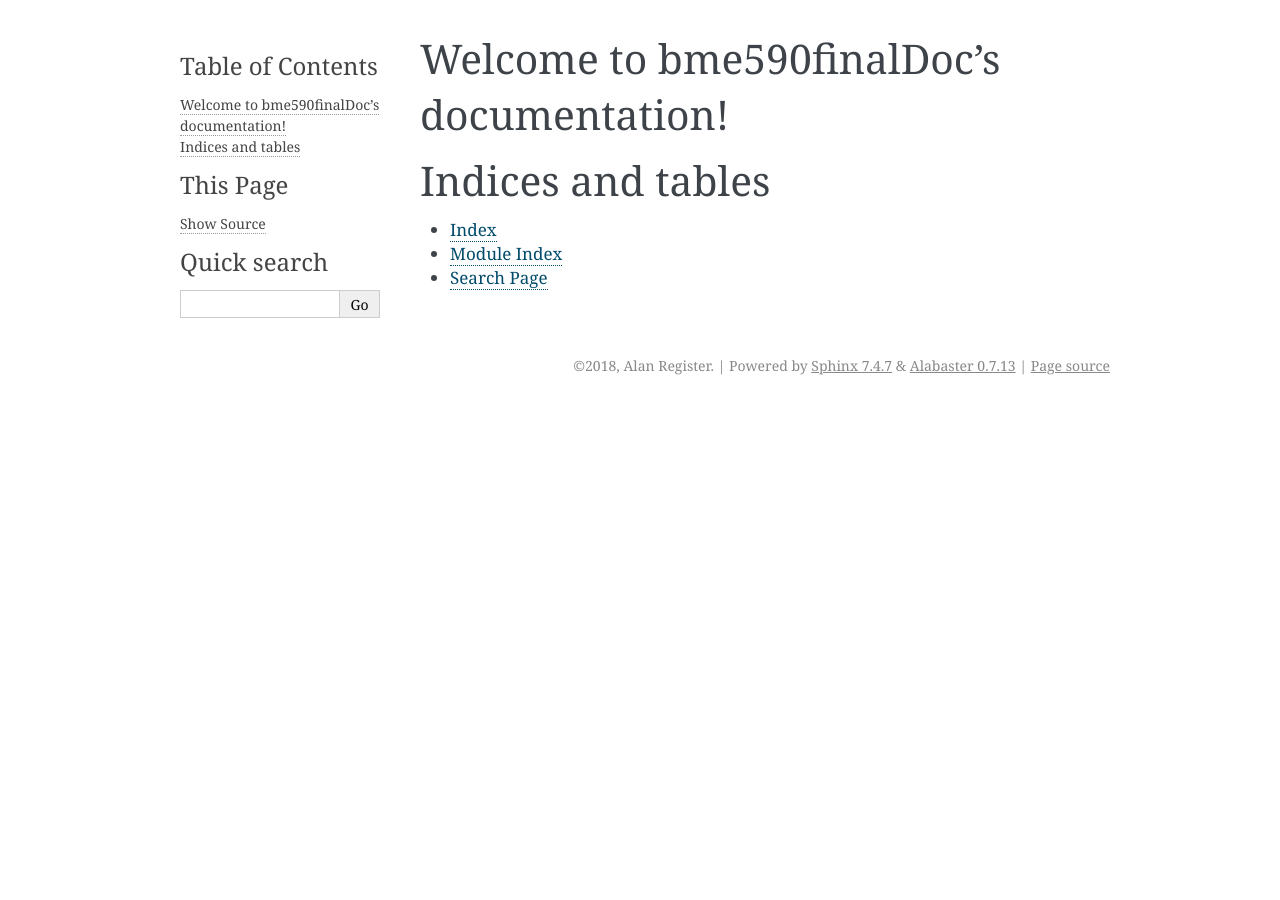
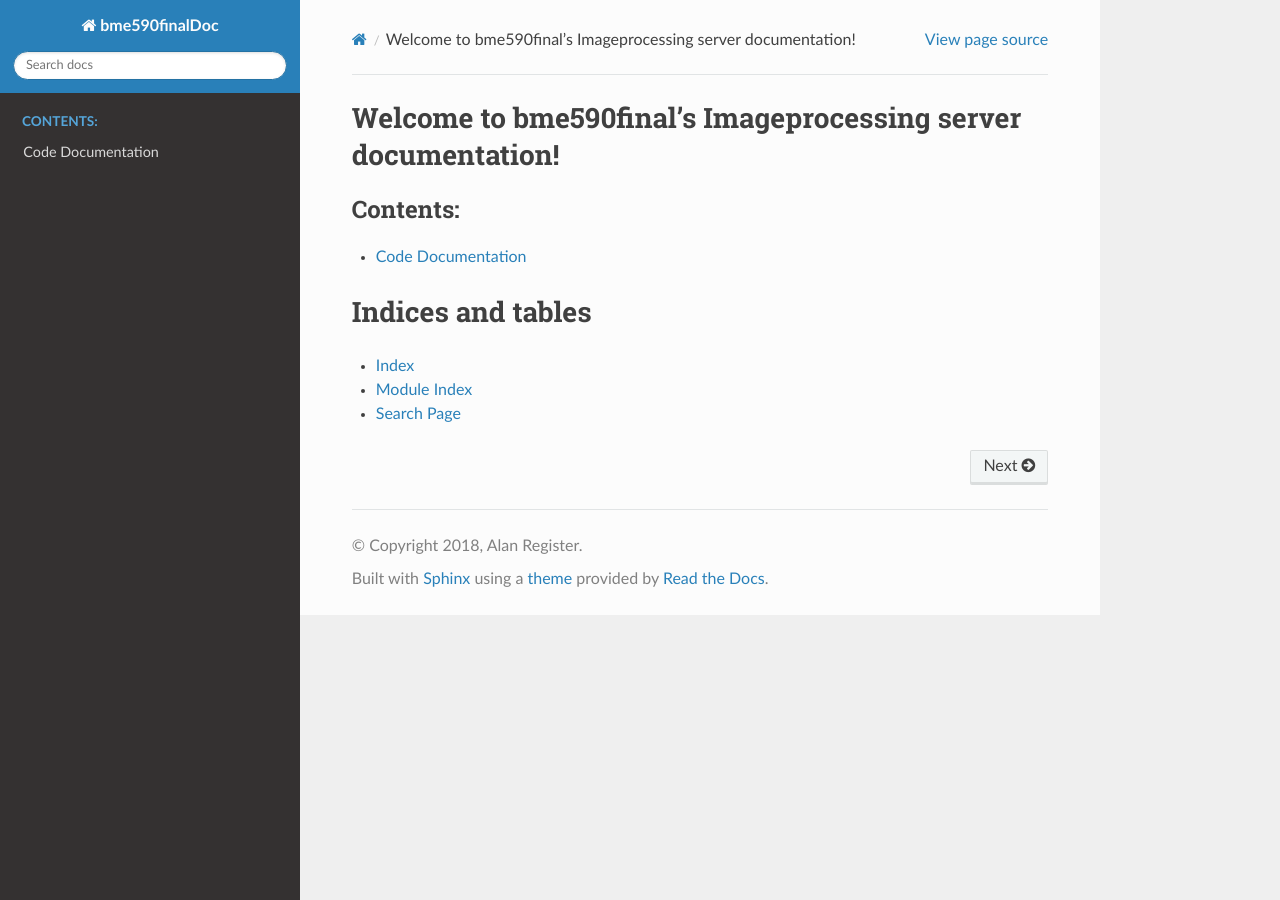
Before and after one commit to mdholbrook/bme590final, a Sphinx documentation site: the page built from sphinx/index.rst, in a window 1280 px wide. Built offline with Sphinx 7.4.7 and the Read the Docs theme 2.0.0, drawn with Linux system fonts in a browser that asks for light colours.

Commit message:
sphinx int

```diff
--- /dev/null
+++ b/sphinx/ImageProcessing.rst
@@ -0,0 +1,5 @@
+Code Documentation
+======================================
+
+.. automodule:: ImageProcessing.ImgFunctions
+    :members:
--- /dev/null
+++ b/sphinx/code.rst
@@ -0,0 +1,5 @@
+Code Documentation
+======================================
+
+.. automodule:: ImageProcessing.ImgFunctions
+    :members:
--- a/sphinx/conf.py
+++ b/sphinx/conf.py
@@ -12,9 +12,9 @@
 # add these directories to sys.path here. If the directory is relative to the
 # documentation root, use os.path.abspath to make it absolute, like shown here.
 #
-# import os
-# import sys
-# sys.path.insert(0, os.path.abspath('.'))
+import os
+import sys
+sys.path.insert(0, os.path.abspath('../'))
 
 
 # -- Project information -----------------------------------------------------
@@ -41,6 +41,7 @@ release = '1.0.0'
 extensions = [
     'sphinx.ext.autodoc',
     'sphinx.ext.githubpages',
+    'sphinx.ext.napoleon',
 ]
 
 # Add any paths that contain templates here, relative to this directory.
@@ -76,7 +77,7 @@ pygments_style = None
 # The theme to use for HTML and HTML Help pages.  See the documentation for
 # a list of builtin themes.
 #
-html_theme = 'alabaster'
+html_theme = 'sphinx_rtd_theme'
 
 # Theme options are theme-specific and customize the look and feel of a theme
 # further.  For a list of options available for each theme, see the
--- a/sphinx/index.rst
+++ b/sphinx/index.rst
@@ -3,12 +3,14 @@
    You can adapt this file completely to your liking, but it should at least
    contain the root `toctree` directive.
 
-Welcome to bme590finalDoc's documentation!
-==========================================
+Welcome to bme590final's Imageprocessing server documentation!
+==================================================================
 
 .. toctree::
    :maxdepth: 2
    :caption: Contents:
+
+   ImageProcessing
 
 
 
```
